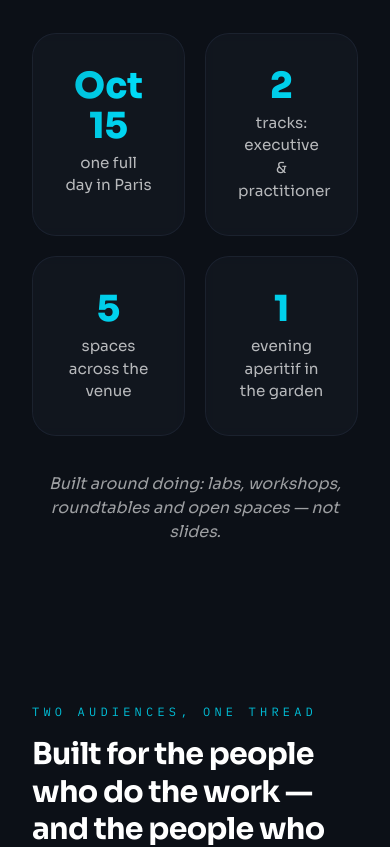
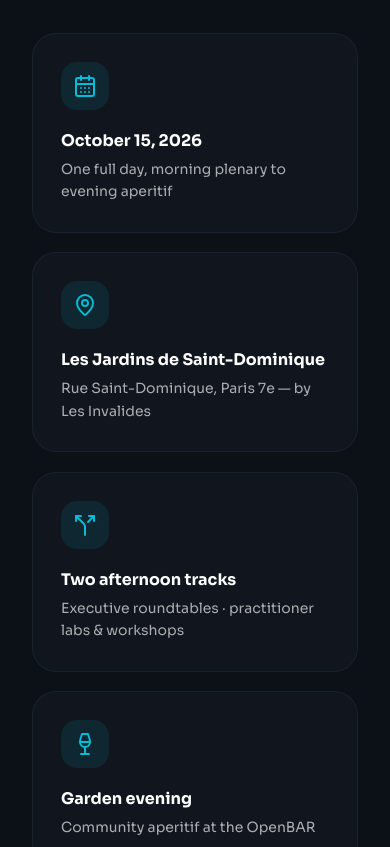
Before and after one commit to FiligranHQ/thread-conference, a React (Vite) app: page / in a window 390 px wide. Shown: the part 2540-3387 px from the top of the page. Built offline with nearby package versions, Linux system fonts and the light colour scheme.

Commit message:
refactor: replace stats band with informative at-a-glance cards

```diff
--- a/src/components/FactsSection.tsx
+++ b/src/components/FactsSection.tsx
@@ -1,24 +1,36 @@
-import { facts, factsNote } from "@/content/site";
+import { CalendarDays, MapPin, Split, Wine } from "lucide-react";
+import { glance, glanceNote } from "@/content/site";
 import { Reveal } from "@/components/ui/Reveal";
+
+const icons = {
+  calendar: CalendarDays,
+  map: MapPin,
+  tracks: Split,
+  garden: Wine,
+} as const;
 
 export const FactsSection = () => (
   <section className="pb-20 lg:pb-32">
     <div className="container">
-      <div className="mb-9 grid grid-cols-2 gap-5 lg:grid-cols-4">
-        {facts.map((fact, index) => (
-          <Reveal key={fact.label} delay={index * 90}>
-            <div className="card-glass hover-lift flex h-full flex-col gap-1.5 rounded-3xl p-8 text-center">
-              <span className="text-gradient-cyan text-4xl font-extrabold md:text-5xl">
-                {fact.value}
-              </span>
-              <span className="text-[0.95rem] text-foreground/70">{fact.label}</span>
-            </div>
-          </Reveal>
-        ))}
+      <div className="mb-9 grid gap-5 sm:grid-cols-2 lg:grid-cols-4">
+        {glance.map((item, index) => {
+          const Icon = icons[item.icon];
+          return (
+            <Reveal key={item.title} delay={index * 90}>
+              <div className="card-glass hover-lift flex h-full flex-col rounded-3xl p-7">
+                <span className="mb-5 flex h-12 w-12 items-center justify-center rounded-2xl bg-cyan/10 text-cyan">
+                  <Icon className="h-6 w-6" />
+                </span>
+                <h3 className="mb-1.5 text-base font-bold leading-snug">{item.title}</h3>
+                <p className="text-sm leading-relaxed text-foreground/65">{item.detail}</p>
+              </div>
+            </Reveal>
+          );
+        })}
       </div>
 
       <Reveal delay={200}>
-        <p className="text-center italic text-foreground/60">{factsNote}</p>
+        <p className="text-center italic text-foreground/60">{glanceNote}</p>
       </Reveal>
     </div>
   </section>
--- a/src/content/site.ts
+++ b/src/content/site.ts
@@ -60,16 +60,35 @@ export const marqueeWords = [
   "October 15 · Paris",
 ] as const;
 
-/** Key facts displayed in the "facts" band. */
-export const facts = [
-  { value: "Oct 15", label: "one full day in Paris" },
-  { value: "2", label: "tracks: executive & practitioner" },
-  { value: "5", label: "spaces across the venue" },
-  { value: "1", label: "evening aperitif in the garden" },
+/**
+ * "At a glance" band: four practical facts about the day.
+ * `icon` must be one of: "calendar" | "map" | "tracks" | "garden"
+ */
+export const glance = [
+  {
+    icon: "calendar" as const,
+    title: "October 15, 2026",
+    detail: "One full day, morning plenary to evening aperitif",
+  },
+  {
+    icon: "map" as const,
+    title: "Les Jardins de Saint-Dominique",
+    detail: "Rue Saint-Dominique, Paris 7e — by Les Invalides",
+  },
+  {
+    icon: "tracks" as const,
+    title: "Two afternoon tracks",
+    detail: "Executive roundtables · practitioner labs & workshops",
+  },
+  {
+    icon: "garden" as const,
+    title: "Garden evening",
+    detail: "Community aperitif at the OpenBAR",
+  },
 ] as const;
 
-/** Sentence displayed under the facts band. */
-export const factsNote =
+/** Sentence displayed under the "at a glance" band. */
+export const glanceNote =
   "Built around doing: labs, workshops, roundtables and open spaces — not slides.";
 
 /** Venue details section. */
```
